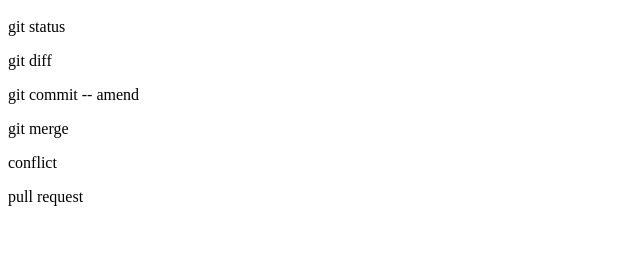
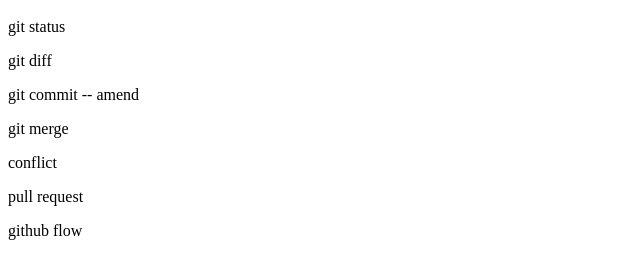
Before and after one commit to h1karu-s/git_tutorial, a plain HTML site: page index.html in a window 1280 px wide. Shown: the part 57-336 px from the top of the page, without its empty margins (0-640 px from the left). Drawn offline with Linux system fonts and the light colour scheme.

Commit message:
github flowを追記

```diff
--- a/index.html
+++ b/index.html
@@ -5,3 +5,5 @@
 <p>git merge</p>
 <p>conflict</p>
 <p>pull request</p>
+<p>github flow
+</p>
```
